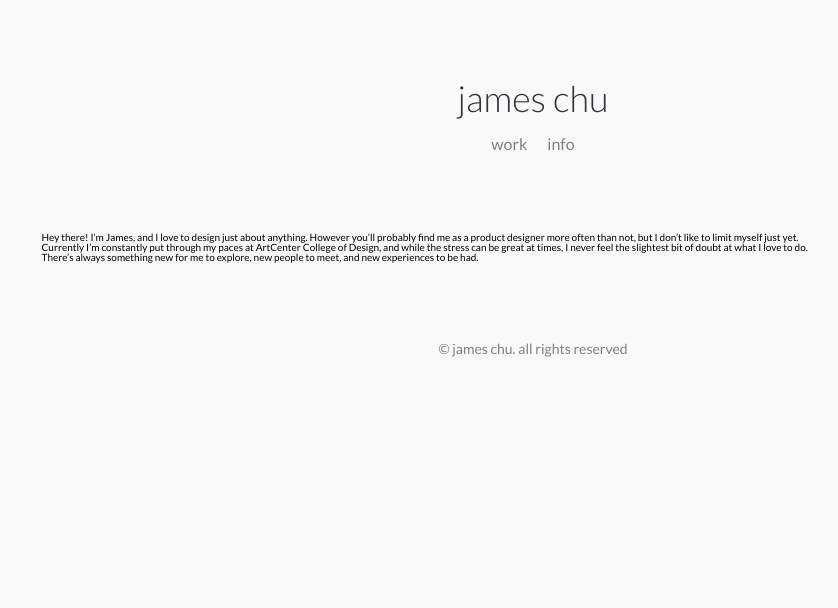
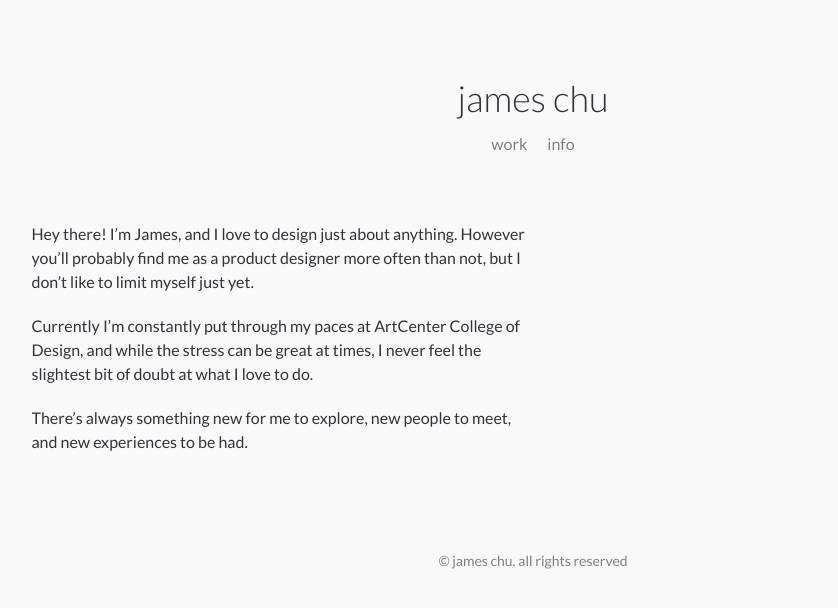
Before and after one commit to jamescchu/jameschu-v4, a PHP site: template src/View/about.html.twig in a window 1280 px wide. Shown: the top 608 px of the page, without its empty margins (107-945 px from the left). Run offline with PHP 8.4, Linux system fonts and the light colour scheme; the template is opened without the code that fills it, so the values that code supplies are empty; some libraries are stand-ins or nearby versions.

Commit message:
Process detail pages

```diff
--- a/assets/scss/screen.scss
+++ b/assets/scss/screen.scss
@@ -112,3 +112,49 @@ footer {
   color: $gray;
   text-align: center;
 }
+
+.row {
+  overflow: hidden;
+  margin: -10px -10px 30px -10px;
+  width: calc(100% + 20px);
+  @include display-flex;
+
+  .col {
+    margin: 10px;
+  }
+
+  .half {
+    width: 50%;
+  }
+}
+
+p {
+  font-size: 1.6em;
+  line-height: 1.5em;
+  margin-bottom: 20px;
+  color: $dark;
+}
+
+.show {
+  text-align: center;
+  margin: 20px;
+  width: 100%;
+}
+
+div[role=main] {
+  h2 {
+    color: $dark;
+    font-weight: 600;
+    font-size: 1.8em;
+    margin-bottom: 40px;
+  }
+
+  blockquote {
+    color: $gray;
+    padding-left: 20px;
+    border-left: 4px solid $gray;
+    font-size: 1.6em;
+    line-height: 1.5em;
+    font-style: italic;
+  }
+}
--- a/src/View/about.html.twig
+++ b/src/View/about.html.twig
@@ -1,6 +1,8 @@
 {% extends 'base.html.twig' %}
 
 {% block content %}
+<div class="row">
+  <div class="half">
     <p>
       Hey there! I’m James, and I love to design just about anything. However you’ll probably find me as a product designer more often than not, but I don’t like to limit myself just yet.
     </p>
@@ -10,4 +12,6 @@
     <p>
       There’s always something new for me to explore, new people to meet, and new experiences to be had.
     </p>
+  </div>
+</div>
 {% endblock %}
--- a/src/View/works/major_league_gaming.html.twig
+++ b/src/View/works/major_league_gaming.html.twig
@@ -11,13 +11,13 @@
 
 <div class="row">
   <div class="show">
-    <img src="/images/major_league_gaming/preview.png" alt="Major Gaming league" />
+    <img src="/images/major_league_gaming/preview.png" alt="Major League Gaming" />
   </div>
 </div>
 
+<h2>research</h2>
 <div class="row">
   <div class="col half">
-    <h2>research</h2>
     <p>
       In order to create a new brand that is unique to MLG, I conducted a complete audit of the brand as it currently stands today.
     </p>
--- a/web/css/screen.css
+++ b/web/css/screen.css
@@ -126,3 +126,38 @@ footer {
   font-size: 1.4em;
   color: #7D8086;
   text-align: center; }
+
+.row {
+  overflow: hidden;
+  margin: -10px -10px 30px -10px;
+  width: calc(100% + 20px);
+  display: -webkit-flex;
+  display: flex; }
+  .row .col {
+    margin: 10px; }
+  .row .half {
+    width: 50%; }
+
+p {
+  font-size: 1.6em;
+  line-height: 1.5em;
+  margin-bottom: 20px;
+  color: #313439; }
+
+.show {
+  text-align: center;
+  margin: 20px;
+  width: 100%; }
+
+div[role=main] h2 {
+  color: #313439;
+  font-weight: 600;
+  font-size: 1.8em;
+  margin-bottom: 40px; }
+div[role=main] blockquote {
+  color: #7D8086;
+  padding-left: 20px;
+  border-left: 4px solid #7D8086;
+  font-size: 1.6em;
+  line-height: 1.5em;
+  font-style: italic; }
```
Lines whose indentation alone changed are shown as unchanged.
